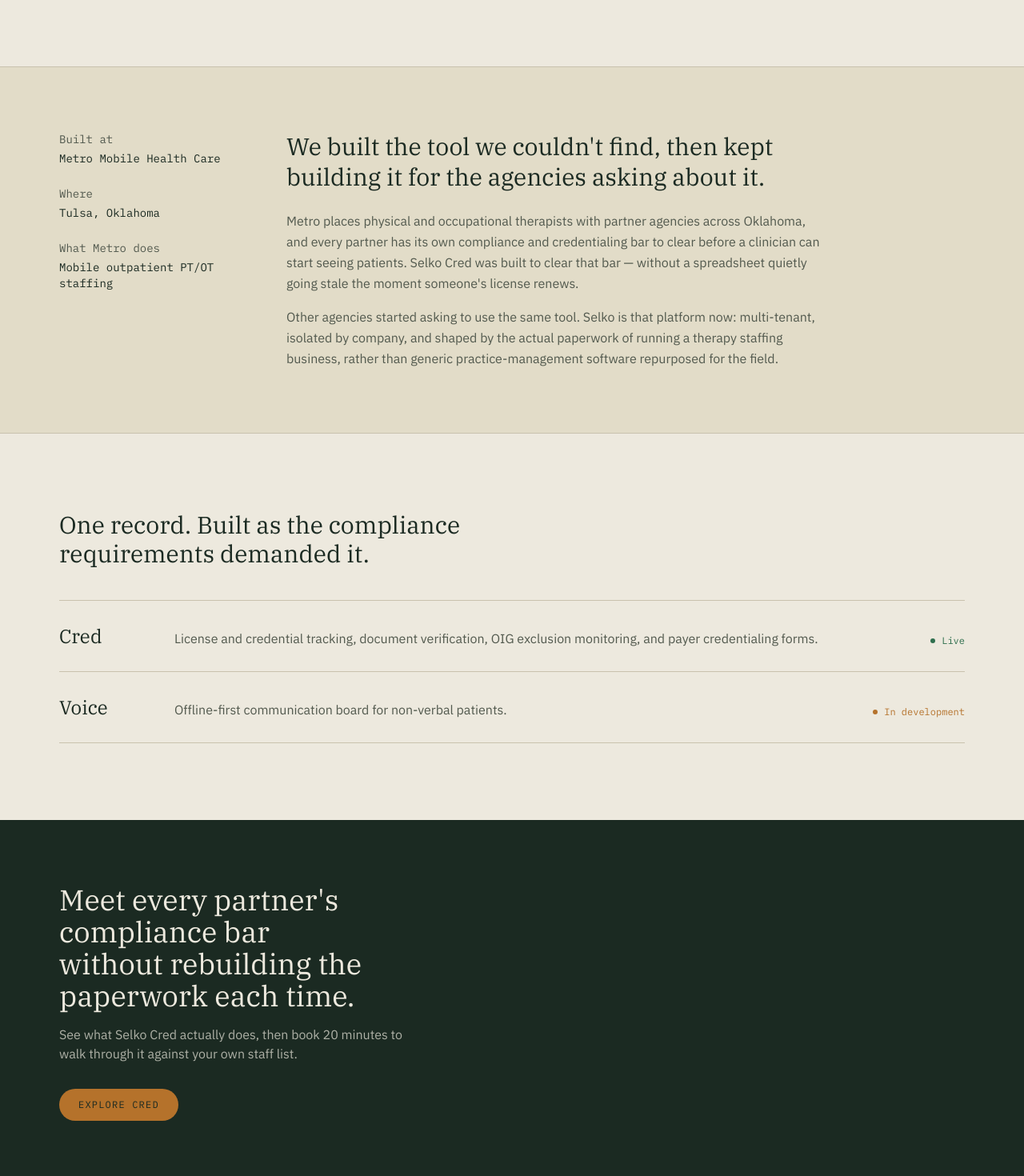
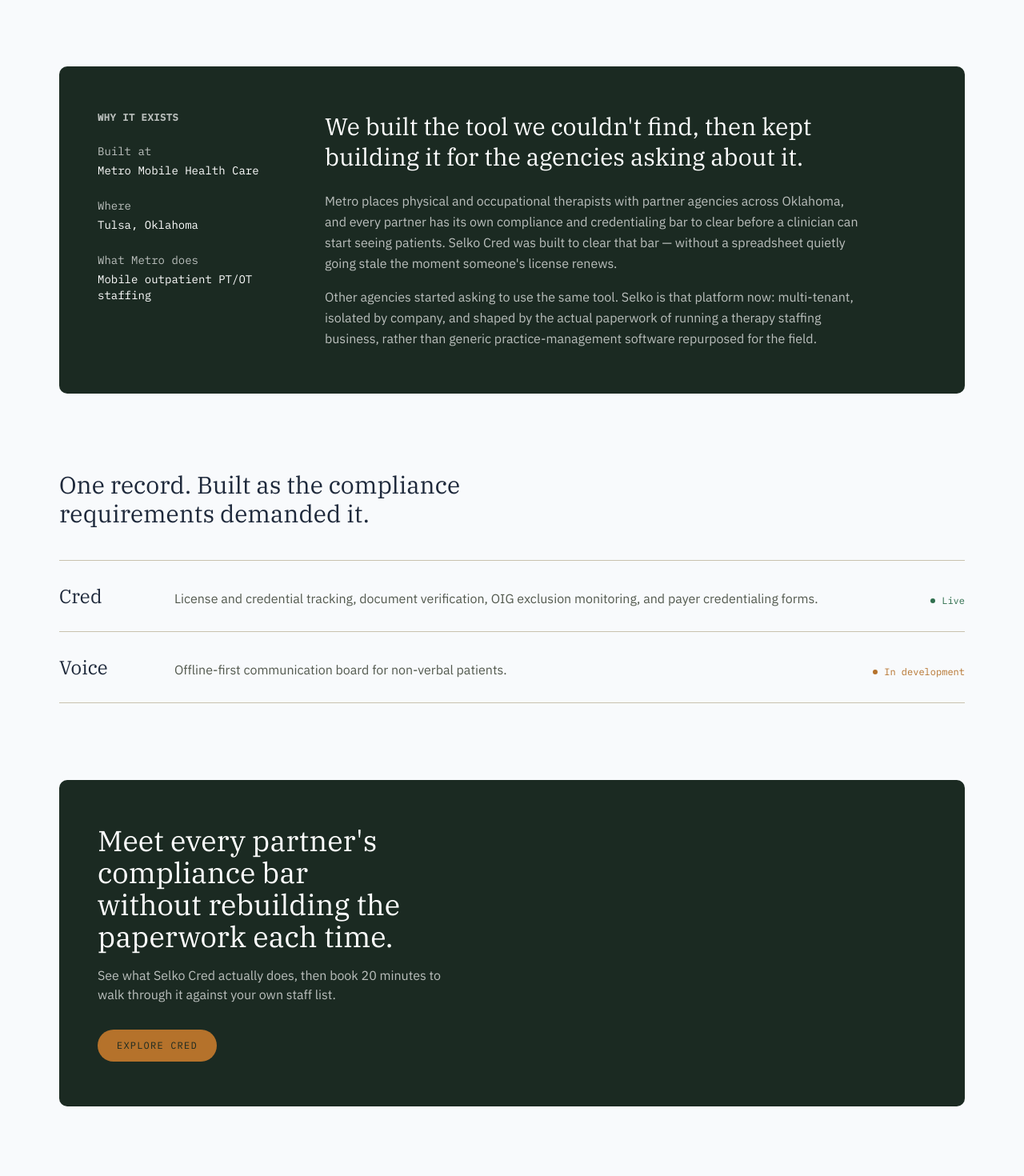
Before and after one commit to metromobilehc-beep/selko-site, a Next.js app: page / in a window 1280 px wide. Shown: the part 660-2130 px from the top of the page at 80% size. Built offline with nearby package versions, Linux system fonts and the light colour scheme.

Commit message:
Add files via upload

```diff
--- a/app/globals.css
+++ b/app/globals.css
@@ -7,8 +7,8 @@
 }
 
 body {
-  background-color: #EDE9DE;
-  color: #1B2A22;
+  background-color: #F8FAFC;
+  color: #1E293B;
 }
 
 @media (prefers-reduced-motion: reduce) {
@@ -22,7 +22,7 @@
 
 a:focus-visible,
 button:focus-visible {
-  outline: 2px solid #B5722B;
+  outline: 2px solid #0D9488;
   outline-offset: 2px;
 }
 
--- a/app/page.js
+++ b/app/page.js
@@ -51,30 +51,32 @@
           </div>
         </section>
 
-        {/* Origin — ledger-style: compact facts beside the narrative,
-            rather than a centered pull-quote */}
-        <section className="bg-paper-alt border-y border-line">
-          <div className="max-w-content mx-auto px-6 py-20 grid md:grid-cols-[220px_1fr] gap-10 md:gap-16">
-            <dl className="space-y-6 font-mono text-sm h-fit md:sticky md:top-10">
+        {/* Origin — presented as one of the app's own dark panels: rounded
+            navy card, white text, small uppercase teal micro-label header —
+            the exact convention Selko Cred itself uses for every section. */}
+        <section className="max-w-content mx-auto px-6">
+          <div className="bg-ink rounded-[10px] px-8 py-10 md:px-12 md:py-14 grid md:grid-cols-[220px_1fr] gap-10 md:gap-16">
+            <dl className="space-y-6 font-mono text-sm text-white/70 h-fit md:sticky md:top-10">
+              <p className="text-teal-l text-xs uppercase tracking-[.05em] font-semibold mb-2">Why it exists</p>
               <div>
-                <dt className="text-ink-soft">Built at</dt>
-                <dd className="mt-1">Metro Mobile Health Care</dd>
+                <dt>Built at</dt>
+                <dd className="mt-1 text-white">Metro Mobile Health Care</dd>
               </div>
               <div>
-                <dt className="text-ink-soft">Where</dt>
-                <dd className="mt-1">Tulsa, Oklahoma</dd>
+                <dt>Where</dt>
+                <dd className="mt-1 text-white">Tulsa, Oklahoma</dd>
               </div>
               <div>
-                <dt className="text-ink-soft">What Metro does</dt>
-                <dd className="mt-1">Mobile outpatient PT/OT staffing</dd>
+                <dt>What Metro does</dt>
+                <dd className="mt-1 text-white">Mobile outpatient PT/OT staffing</dd>
               </div>
             </dl>
             <div>
-              <h2 className="font-display text-3xl leading-tight text-balance mb-6">
+              <h2 className="font-display text-3xl leading-tight text-balance mb-6 text-white">
                 We built the tool we couldn't find, then kept building it
                 for the agencies asking about it.
               </h2>
-              <div className="text-ink-soft space-y-4 max-w-2xl leading-relaxed">
+              <div className="text-white/70 space-y-4 max-w-2xl leading-relaxed">
                 <p>
                   Metro places physical and occupational therapists with
                   partner agencies across Oklahoma, and every partner has its
@@ -95,7 +97,7 @@
           </div>
         </section>
 
-        {/* Roster — a ledger, not a card grid */}
+        {/* Roster — a ledger, not a card grid, on the plain page canvas */}
         <section className="max-w-content mx-auto px-6 py-24">
           <h2 className="font-display text-3xl mb-10 text-balance max-w-xl">
             One record. Built as the compliance requirements demanded it.
@@ -135,29 +137,32 @@
           </ul>
         </section>
 
-        {/* CTA band */}
-        <section className="bg-ink text-paper">
-          <div className="max-w-content mx-auto px-6 py-20 grid md:grid-cols-[1fr_auto] gap-12 items-center">
+        {/* CTA — same dark-panel treatment as the origin section, kept as
+            a contained card rather than a full-bleed band, matching how
+            the app itself always presents dark content: bounded, rounded,
+            never the whole viewport. */}
+        <section className="max-w-content mx-auto px-6 pb-24">
+          <div className="bg-ink rounded-[10px] px-8 py-10 md:px-12 md:py-14 grid md:grid-cols-[1fr_auto] gap-12 items-center">
             <div>
-              <h2 className="font-display text-3xl md:text-4xl leading-tight text-balance max-w-lg">
+              <h2 className="font-display text-3xl md:text-4xl leading-tight text-balance max-w-lg text-white">
                 Meet every partner's compliance bar without rebuilding the
                 paperwork each time.
               </h2>
-              <p className="mt-4 text-paper/70 max-w-md">
+              <p className="mt-4 text-white/70 max-w-md">
                 See what Selko Cred actually does, then book 20 minutes to
                 walk through it against your own staff list.
               </p>
               <div className="mt-8">
                 <Link
                   href="/demo"
-                  className="font-mono text-xs uppercase tracking-widest bg-gold text-ink rounded-full px-6 py-3 hover:bg-paper transition-colors inline-block"
+                  className="font-mono text-xs uppercase tracking-widest bg-gold text-ink rounded-full px-6 py-3 hover:bg-teal-l hover:text-ink transition-colors inline-block"
                 >
                   Explore Cred
                 </Link>
               </div>
             </div>
             <div className="hidden md:flex justify-center">
-              <Stamp label="Verified" size={128} color="#EDE9DE" />
+              <Stamp label="Verified" size={128} color="#F8FAFC" />
             </div>
           </div>
         </section>
```
